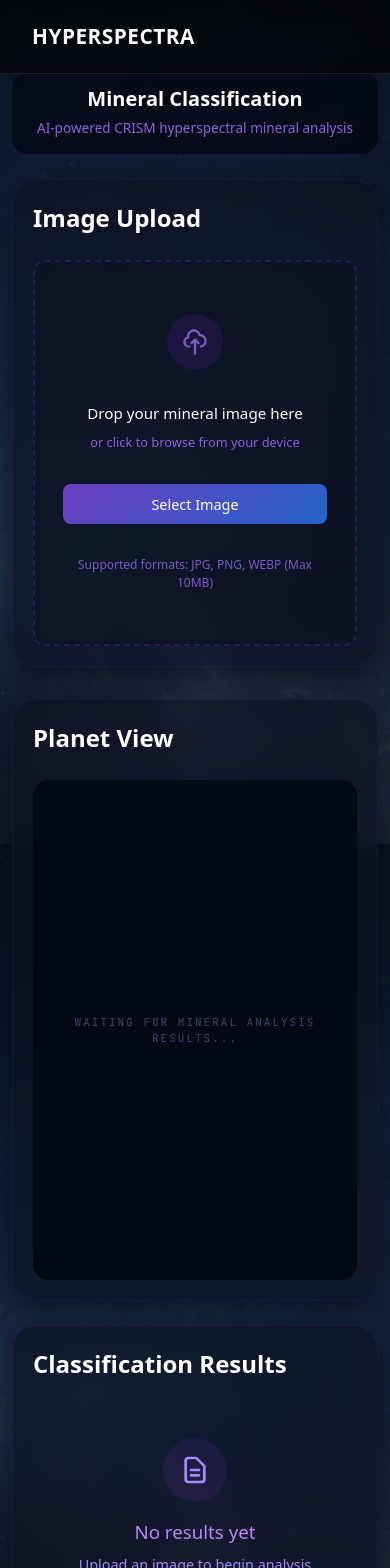
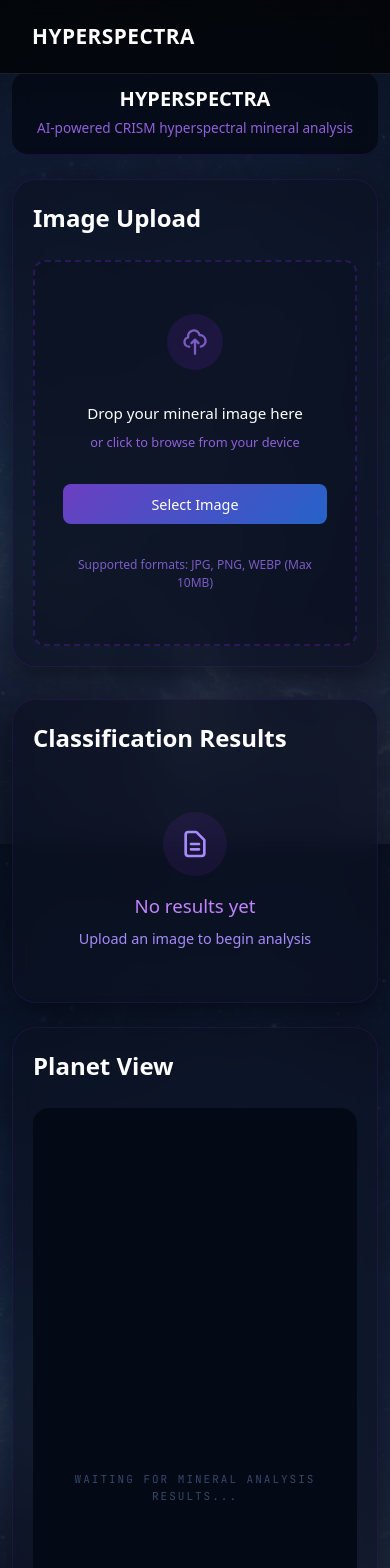
Before and after one commit to ChamudiImasha/Mineral-Identification-Frontend, a React (Vite) app in the folder frontend/: page /mineralClassification in a window 390 px wide. Shown: the top 1568 px of the page. Built offline with nearby package versions, Linux system fonts and the light colour scheme.

Commit message:
Update MineralClassification component layout and styles; change header title to "HYPERSPECTRA", adjust flex properties for better responsiveness, and modify overflow settings in PlanetMineralGlobe for improved UI consistency.

```diff
--- a/frontend/pages/MineralClassification.css
+++ b/frontend/pages/MineralClassification.css
@@ -131,10 +131,14 @@
 
 .compact-globe-card {
   padding: 1.2rem;
+  display: flex;
+  flex-direction: column;
+  height: 100%;
 }
 
 .compact-globe-shell {
-  height: 760px;
+  flex: 1;
+  min-height: 760px;
   border-radius: 1rem;
   overflow: hidden;
 }
--- a/frontend/pages/MineralClassification.tsx
+++ b/frontend/pages/MineralClassification.tsx
@@ -86,7 +86,7 @@ export default function MineralClassification() {
           <div className="mineral-header">
             <div className="mineral-header-content">
               <div className="mineral-header-text">
-                <h1>Mineral Classification</h1>
+                <h1>HYPERSPECTRA</h1>
                 <p>AI-powered CRISM hyperspectral mineral analysis</p>
               </div>
             </div>
@@ -140,6 +140,14 @@ export default function MineralClassification() {
                 <ImageUploader onImageUpload={handleImageUpload} loading={loading} />
               </div>
 
+              <div className="mineral-card results-column">
+                <div className="mineral-card-header">
+                  <h2>Classification Results</h2>
+                </div>
+                <ResultDetailsPanel results={results} loading={loading} />
+              </div>
+            </div>
+
             <div className="mineral-card compact-globe-card">
               <div className="mineral-card-header">
                 <h2>Planet View</h2>
@@ -161,14 +169,6 @@ export default function MineralClassification() {
               </div>
             </div>
           </div>
-
-            <div className="mineral-card results-column">
-              <div className="mineral-card-header">
-                <h2>Classification Results</h2>
-              </div>
-              <ResultDetailsPanel results={results} loading={loading} />
-            </div>
-          </div>
         </div>
       </div>
     </div>
--- a/frontend/pages/component/Planetmineralglobe.tsx
+++ b/frontend/pages/component/Planetmineralglobe.tsx
@@ -1015,7 +1015,7 @@ export default function PlanetMineralGlobe({
             style={{
               flex: "0 0 auto",
               maxHeight: "46%",
-              overflowY: "auto",
+              overflowY: "hidden",
               padding: "18px 20px 16px",
               borderBottom: `1px solid ${C.border}`,
             }}
@@ -1241,7 +1241,7 @@ export default function PlanetMineralGlobe({
 
           {/* Breakdown list */}
           <div
-            style={{ flex: 1, minHeight: 140, overflowY: "auto", padding: "14px 20px" }}
+            style={{ flex: 1, minHeight: 140, overflowY: "hidden", padding: "14px 20px" }}
           >
             <div
               style={{
```
Lines whose indentation alone changed are shown as unchanged.
